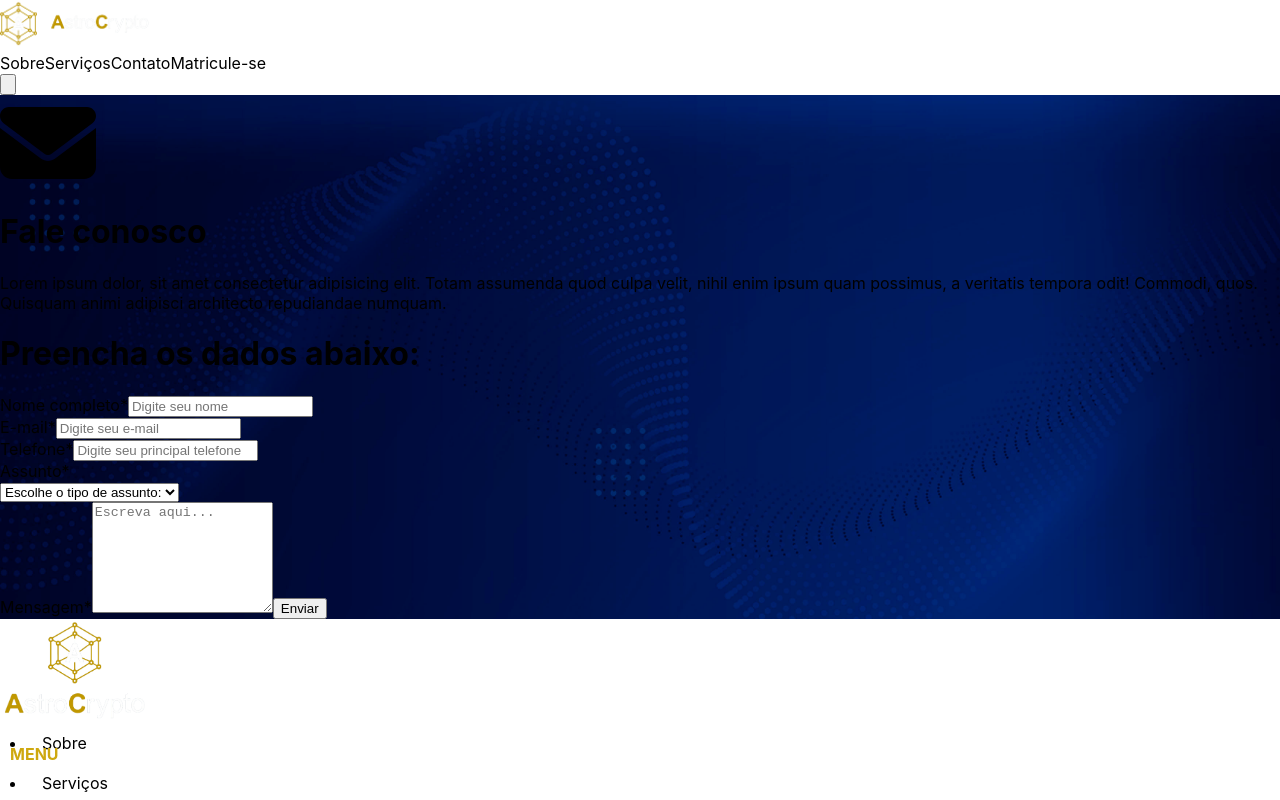
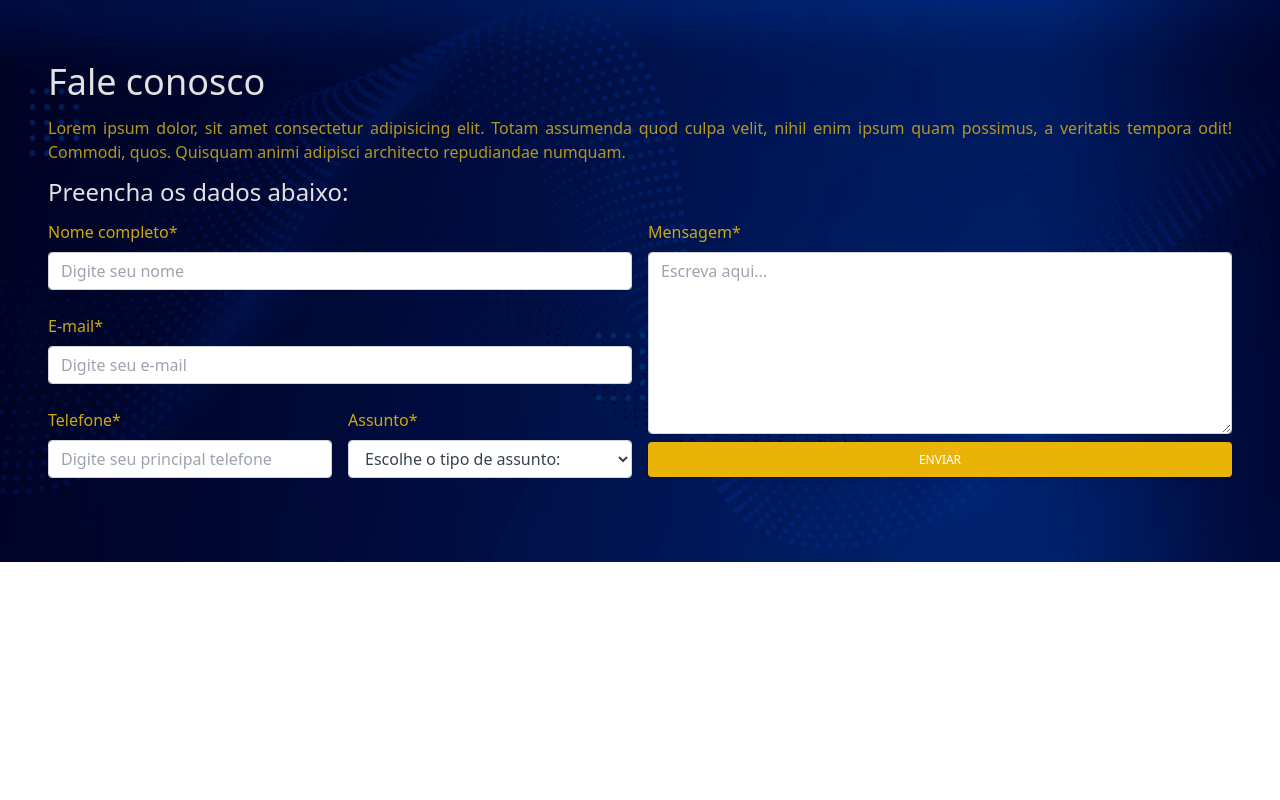
Before and after one commit to icaroalbar/Site_Astro, a Next.js app: page /contact in a window 1280 px wide. Shown: the top 800 px of the page. Built offline with nearby package versions, Linux system fonts and the light colour scheme.

Commit message:
recuperado sem build

```diff
--- a/components/footer.jsx
+++ b/components/footer.jsx
@@ -13,7 +13,7 @@ export default function Footer() {
                 <div className="container mx-auto">
                     <div className="grid grid-cols-12">
                         <div className="mx-auto pb-14 col-span-12 md:col-span-4 flex items-center">
-                            <Link href={"/"}><a><Image
+                            <Link href={"/"}><a href="/"><Image
                                 src="/images/astro.png"
                                 width="150px"
                                 height="100px"
@@ -23,10 +23,10 @@ export default function Footer() {
                         <div className="col-span-6 md:col-span-4">
                             <h4 className="text-lg">menu</h4>
                             <div className={`text-brancohp pt-10 text-xs text-cinzastro ${styles.contato}`}>
-                                <Link href="#" passHref><li className="mt-2" ><a>Sobre</a></li></Link>
-                                <Link href="#" passHref><li className="mt-2" ><a>Serviços</a></li></Link>
-                                <Link href="/contact" passHref><li className="mt-2"><a>Contato</a></li></Link>
-                                <Link href="#" passHref><button type="button" className="inline-block px-6 py-2.5 bg-yellow-500 text-white font-medium text-xs leading-tight uppercase rounded shadow-md hover:bg-yellow-600 hover:shadow-lg focus:bg-yellow-600 focus:shadow-lg focus:outline-none focus:ring-0 active:bg-yellow-700 active:shadow-lg transition duration-150 ease-in-out mt-4 ml-4">Matricule-se</button></Link>
+                                <Link href="#"><li className="mt-2"><a>Sobre</a></li></Link>
+                                <Link href="#"><li className="mt-2"><a>Serviços</a></li></Link>
+                                <Link href="/contact"><li className="mt-2"><a>Contato</a></li></Link>
+                                <Link href="#"><button type="button" class="inline-block px-6 py-2.5 bg-yellow-500 text-white font-medium text-xs leading-tight uppercase rounded shadow-md hover:bg-yellow-600 hover:shadow-lg focus:bg-yellow-600 focus:shadow-lg focus:outline-none focus:ring-0 active:bg-yellow-700 active:shadow-lg transition duration-150 ease-in-out mt-4 ml-4">Matricule-se</button></Link>
                             </div>
                         </div>
                         <div className="col-span-6 md:col-span-4">
--- a/components/header.jsx
+++ b/components/header.jsx
@@ -15,7 +15,7 @@ export default function Header() {
                             <h4 className="text-amareloastro-500 font-semibold text-xl my-5 transform duration-1000">Market Data Cloud</h4>
                             <h1 className="text-cinzaastro-300 leading-none font-light text-5xl mb-10">Lorem ipsum, dolor sit amet consectetur adipisicing elit.</h1>
                             <p className="mb-12 text-justify text-amareloastro-700">Lorem ipsum dolor, sit amet consectetur adipisicing elit. Totam assumenda quod culpa velit, nihil enim ipsum quam possimus, a veritatis tempora odit! Commodi, quos. Quisquam animi adipisci architecto repudiandae numquam.</p>
-                            <Link href="#" passHref><button type="button" className="inline-block px-6 py-2.5 bg-yellow-500 text-white font-medium text-xs leading-tight uppercase rounded shadow-md hover:bg-yellow-600 hover:shadow-lg focus:bg-yellow-600 focus:shadow-lg focus:outline-none focus:ring-0 active:bg-yellow-700 active:shadow-lg transition duration-150 ease-in-out">Próximas turmas</button></Link>
+                            <Link href="#"><button type="button" class="inline-block px-6 py-2.5 bg-yellow-500 text-white font-medium text-xs leading-tight uppercase rounded shadow-md hover:bg-yellow-600 hover:shadow-lg focus:bg-yellow-600 focus:shadow-lg focus:outline-none focus:ring-0 active:bg-yellow-700 active:shadow-lg transition duration-150 ease-in-out">Próximas turmas</button></Link>
                         </div>
 
                         <div className="invisible mx-auto text-cinzaastro-300 xl:visible xl:col-span-6">
--- a/components/section03.jsx
+++ b/components/section03.jsx
@@ -9,7 +9,7 @@ export default function Section03() {
         <>
             <div className={`h-full grid grid-cols-12 justify-items-center text-white ${styles.header}`}>
                 <div className="col-span-12 md:col-span-5 p-8 mx-auto flex items-center">
-                    <Image className="rounded-full" src="/images/LuizHota.jpg" width={400} height={417} alt="" />
+                    <Image className="rounded-full" src="/images/LuizHota.jpg" width={400} height={417} />
                 </div>
                 <div className="col-span-12 md:col-span-7 p-12 flex items-center">
                     <div>
--- /dev/null
+++ b/pages/_app.js
@@ -0,0 +1,7 @@
+import '../styles/globals.css'
+
+function MyApp({ Component, pageProps }) {
+  return <Component {...pageProps} />
+}
+
+export default MyApp
--- a/pages/contact.jsx
+++ b/pages/contact.jsx
@@ -69,7 +69,7 @@ export default function Contact() {
 
                     <div className="form-group mb-6">
 
-                      <label htmlFor="exampleInputEmail2" className="form-label inline-block mb-2 text-amareloastro-500">Nome completo*</label>
+                      <label for="exampleInputEmail2" className="form-label inline-block mb-2 text-amareloastro-500">Nome completo*</label>
 
                       <input type="text" className="form-control block w-full px-3 py-1.5 text-base font-normal text-gray-700 bg-white bg-clip-padding border border-solid border-gray-300 rounded transition ease-in-out m-0 focus:text-gray-700 focus:bg-white focus:border-blue-600 focus:outline-none" id="nome" placeholder="Digite seu nome" />
 
@@ -77,7 +77,7 @@ export default function Contact() {
 
                     <div className="form-group mb-6">
 
-                      <label htmlFor="exampleInputEmail2" className="form-label inline-block mb-2 text-amareloastro-500">E-mail*</label>
+                      <label for="exampleInputEmail2" className="form-label inline-block mb-2 text-amareloastro-500">E-mail*</label>
 
                       <input type="text" className="form-control block w-full px-3 py-1.5 text-base font-normal text-gray-700 bg-white bg-clip-padding border border-solid border-gray-300 rounded transition ease-in-out m-0 focus:text-gray-700 focus:bg-white focus:border-blue-600 focus:outline-none" id="email" placeholder="Digite seu e-mail" />
 
@@ -86,7 +86,7 @@ export default function Contact() {
                     <div className="grid grid-cols-2 gap-4">
                       <div className="col-span-2 md:col-span-1 form-group mb-6">
 
-                        <label htmlFor="exampleInputEmail2" className="form-label inline-block mb-2 text-amareloastro-500">Telefone*</label>
+                        <label for="exampleInputEmail2" className="form-label inline-block mb-2 text-amareloastro-500">Telefone*</label>
 
                         <input type="text" className="form-control block w-full px-3 py-1.5 text-base font-normal text-gray-700 bg-white bg-clip-padding border border-solid border-gray-300 rounded transition ease-in-out m-0 focus:text-gray-700 focus:bg-white focus:border-blue-600 focus:outline-none" id="telefone" placeholder="Digite seu principal telefone" />
 
@@ -94,11 +94,11 @@ export default function Contact() {
 
                       <div className="col-span-2 md:col-span-1 form-group mb-6">
 
-                        <label htmlFor="exampleInputEmail2" className="form-label inline-block mb-2 text-amareloastro-500">Assunto*</label>
+                        <label for="exampleInputEmail2" className="form-label inline-block mb-2 text-amareloastro-500">Assunto*</label>
 
-                        <div className="flex">
-                          <div className="mb-3 w-full">
-                            <select className="form-select block w-full px-3 py-1.5 text-base text-gray-700 bg-white bg-clip-padding bg-no-repeat border border-solid border-gray-300 rounded transition ease-in-out m-0 focus:text-gray-700 focus:bg-white focus:border-blue-600 focus:outline-none" aria-label="Default select example" id='assunto'>
+                        <div class="flex">
+                          <div class="mb-3 w-full">
+                            <select class="form-select block w-full px-3 py-1.5 text-base text-gray-700 bg-white bg-clip-padding bg-no-repeat border border-solid border-gray-300 rounded transition ease-in-out m-0 focus:text-gray-700 focus:bg-white focus:border-blue-600 focus:outline-none" aria-label="Default select example" id='assunto'>
                               <option selected>Escolhe o tipo de assunto:</option>
                               <option value="Matrícula">Matrícula</option>
                               <option value="Elogio">Elogio</option>
@@ -117,11 +117,11 @@ export default function Contact() {
                 <div className="col-span-12 md:col-span-6">
                   <div className="form-group mb-6">
 
-                    <label htmlFor="exampleInputEmail2" className="form-label inline-block mb-2 text-amareloastro-500">Mensagem*</label>
+                    <label for="exampleInputEmail2" className="form-label inline-block mb-2 text-amareloastro-500">Mensagem*</label>
 
-                    <textarea className="form-control block w-full px-3 py-1.5 text-base font-normal text-gray-700 bg-white bg-clip-padding border border-solid border-gray-300 rounded transition ease-in-out m-0 focus:text-gray-700 focus:bg-white focus:border-blue-600 focus:outline-none" id="mensagem" rows="7" placeholder="Escreva aqui..." required ></textarea>
+                    <textarea class="form-control block w-full px-3 py-1.5 text-base font-normal text-gray-700 bg-white bg-clip-padding border border-solid border-gray-300 rounded transition ease-in-out m-0 focus:text-gray-700 focus:bg-white focus:border-blue-600 focus:outline-none" id="mensagem" rows="7" placeholder="Escreva aqui..." required ></textarea>
 
-                    <button onClick={sendEmail} type="button" className="mt-2 w-full  px-6 py-2.5 bg-yellow-500 text-white font-medium text-xs leading-tight uppercase rounded shadow-md hover:bg-yellow-600 hover:shadow-lg focus:bg-yellow-600 focus:shadow-lg focus:outline-none focus:ring-0 active:bg-yellow-700 active:shadow-lg transition duration-150 ease-in-out">Enviar</button>
+                    <button onClick={sendEmail} type="button" class="mt-2 w-full  px-6 py-2.5 bg-yellow-500 text-white font-medium text-xs leading-tight uppercase rounded shadow-md hover:bg-yellow-600 hover:shadow-lg focus:bg-yellow-600 focus:shadow-lg focus:outline-none focus:ring-0 active:bg-yellow-700 active:shadow-lg transition duration-150 ease-in-out">Enviar</button>
 
                   </div>
                 </div>
--- a/pages/index.jsx
+++ b/pages/index.jsx
@@ -14,6 +14,7 @@ export default function Home() {
         <title>AstroCrypto</title>
         <meta name="description" content="Generated by create next app" />
         <link rel="icon" href="/favicon.ico" />
+        <link rel="stylesheet" href="owl-carousel/owl.theme.css"></link>
       </Head>
       <body>
         <Header />
--- a/styles/globals.css
+++ b/styles/globals.css
@@ -1,16 +1,3 @@
-html,
-body {
-  padding: 0;
-  margin: 0;
-  font-family: -apple-system, BlinkMacSystemFont, Segoe UI, Roboto, Oxygen,
-    Ubuntu, Cantarell, Fira Sans, Droid Sans, Helvetica Neue, sans-serif;
-}
-
-a {
-  color: inherit;
-  text-decoration: none;
-}
-
-* {
-  box-sizing: border-box;
-}
+@tailwind base;
+@tailwind components;
+@tailwind utilities;
```
Also changed, not shown: package.json (+9 -2 lines), pages/index.js (added, +69 -0 lines), public/vercel.svg (added), 1 other file (tests, documents, lock files or other folders).
